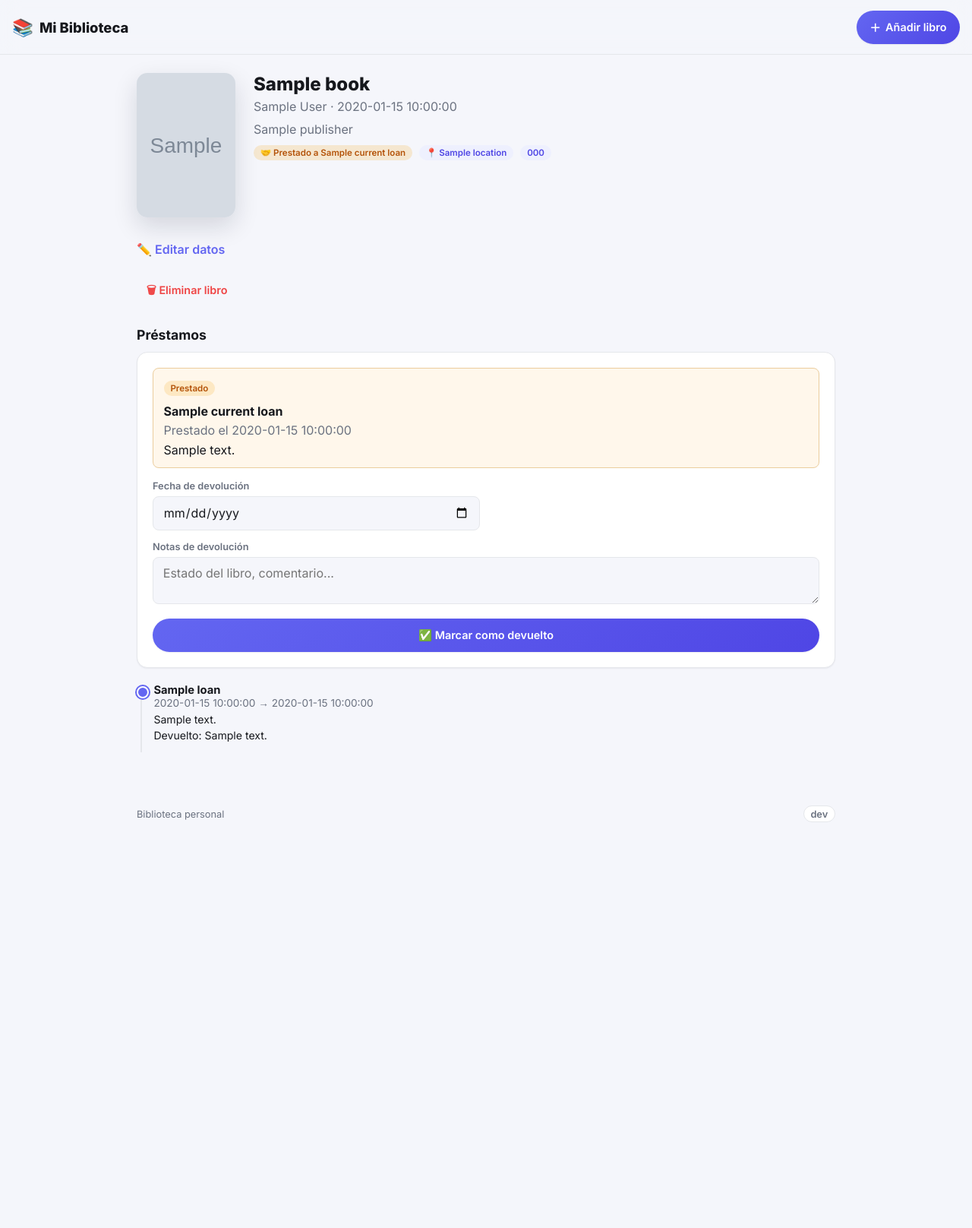
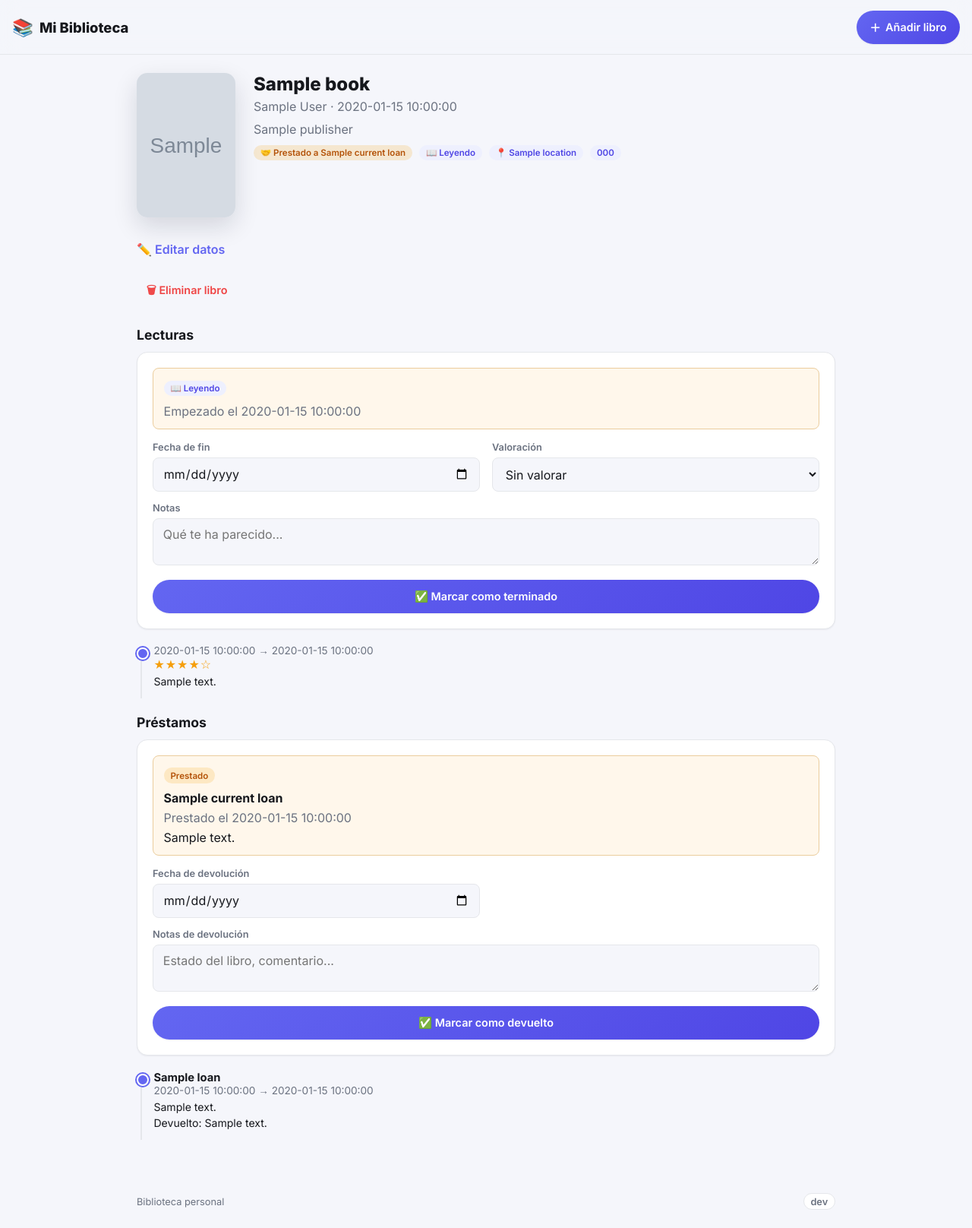
Before and after one commit to ajifernandez/biblioteca-personal, a Flask app: template templates/book_detail.html in a window 1280 px wide. Shown: the whole page at 76% size. Before the commit the page ends 1082 px from the top, so only its background shows below. Run offline with Flask 3, Linux system fonts and the light colour scheme; the template is opened without the code that fills it: most values are stand-ins (such as "Sample title", 1, 10 or a date in 2020); grey boxes marked "Sample" are stand-in pictures; parts of the project's set-up code (start-up, migrations or seed data) failed here and were passed over; some libraries are stand-ins or nearby versions.

Commit message:
Add reading tracking: start/finish a read, rate it, see history
New reading_entries table (mirrors loans): one row per read-through,
with started_at/finished_at, an optional 1-5 rating, and notes —
supports re-reads since a book can have multiple finished entries,
only one active (unfinished) at a time.

Book detail page gets a "Lecturas" section (start reading / finish
with rating+notes / timeline of past reads) reusing the existing
.timeline/.stars CSS that was already wired for loan history but had
an unused star-rating hook. A "📖 Leyendo" tag now shows on the book
detail hero and in both grid and table list views when a book has an
active reading entry.

```diff
--- a/app.py
+++ b/app.py
@@ -327,9 +327,11 @@ def index():
 
 
 SELECT_BOOKS_SQL = """
-    SELECT b.*, l.borrower_name AS current_borrower, l.loaned_at AS current_loaned_at
+    SELECT b.*, l.borrower_name AS current_borrower, l.loaned_at AS current_loaned_at,
+           r.started_at AS reading_started_at
     FROM books b
     LEFT JOIN loans l ON l.book_id = b.id AND l.returned_at IS NULL
+    LEFT JOIN reading_entries r ON r.book_id = b.id AND r.finished_at IS NULL
 """
 
 
@@ -586,6 +588,27 @@ def render_loans_partial(book_id):
     )
 
 
+def render_reading_partial(book_id):
+    db = get_db()
+    book = db.execute("SELECT * FROM books WHERE id = ?", (book_id,)).fetchone()
+    current_reading = db.execute(
+        "SELECT * FROM reading_entries "
+        "WHERE book_id = ? AND finished_at IS NULL "
+        "ORDER BY started_at DESC LIMIT 1",
+        (book_id,),
+    ).fetchone()
+    reading_entries = db.execute(
+        "SELECT * FROM reading_entries WHERE book_id = ? ORDER BY started_at DESC, id DESC",
+        (book_id,),
+    ).fetchall()
+    return render_template(
+        "partials/_reading.html",
+        book=book,
+        current_reading=current_reading,
+        reading_entries=reading_entries,
+    )
+
+
 @app.route("/books/<int:book_id>")
 def book_detail(book_id):
     db = get_db()
@@ -602,11 +625,23 @@ def book_detail(book_id):
         "SELECT * FROM loans WHERE book_id = ? ORDER BY loaned_at DESC, id DESC",
         (book_id,),
     ).fetchall()
+    current_reading = db.execute(
+        "SELECT * FROM reading_entries "
+        "WHERE book_id = ? AND finished_at IS NULL "
+        "ORDER BY started_at DESC LIMIT 1",
+        (book_id,),
+    ).fetchone()
+    reading_entries = db.execute(
+        "SELECT * FROM reading_entries WHERE book_id = ? ORDER BY started_at DESC, id DESC",
+        (book_id,),
+    ).fetchall()
     return render_template(
         "book_detail.html",
         book=book,
         current_loan=current_loan,
         loans=loans,
+        current_reading=current_reading,
+        reading_entries=reading_entries,
     )
 
 
@@ -712,6 +747,57 @@ def return_loan(book_id, loan_id):
     return render_loans_partial(book_id)
 
 
+@app.route("/books/<int:book_id>/reading", methods=["POST"])
+def create_reading(book_id):
+    db = get_db()
+    book = db.execute("SELECT id FROM books WHERE id = ?", (book_id,)).fetchone()
+    if not book:
+        return "Libro no encontrado", 404
+
+    current_reading = db.execute(
+        "SELECT id FROM reading_entries WHERE book_id = ? AND finished_at IS NULL LIMIT 1",
+        (book_id,),
+    ).fetchone()
+    if current_reading:
+        return "Ya estás leyendo este libro", 400
+
+    started_at = request.form.get("started_at", "").strip() or datetime.now().strftime(
+        "%Y-%m-%d"
+    )
+    db.execute(
+        "INSERT INTO reading_entries (book_id, started_at) VALUES (?, ?)",
+        (book_id, started_at),
+    )
+    db.commit()
+    return render_reading_partial(book_id)
+
+
+@app.route("/books/<int:book_id>/reading/<int:entry_id>/finish", methods=["POST"])
+def finish_reading(book_id, entry_id):
+    db = get_db()
+    entry = db.execute(
+        "SELECT * FROM reading_entries WHERE id = ? AND book_id = ?",
+        (entry_id, book_id),
+    ).fetchone()
+    if not entry:
+        return "Lectura no encontrada", 404
+
+    finished_at = request.form.get("finished_at", "").strip() or datetime.now().strftime(
+        "%Y-%m-%d"
+    )
+    rating = request.form.get("rating", type=int)
+    if rating is not None and not 1 <= rating <= 5:
+        rating = None
+    notes = request.form.get("notes", "").strip()
+    db.execute(
+        "UPDATE reading_entries SET finished_at = ?, rating = ?, notes = ? "
+        "WHERE id = ? AND book_id = ?",
+        (finished_at, rating, notes, entry_id, book_id),
+    )
+    db.commit()
+    return render_reading_partial(book_id)
+
+
 with app.app_context():
     init_db()
 
--- a/schema.sql
+++ b/schema.sql
@@ -22,8 +22,19 @@ CREATE TABLE IF NOT EXISTS loans (
     created_at TEXT NOT NULL DEFAULT (datetime('now'))
 );
 
+CREATE TABLE IF NOT EXISTS reading_entries (
+    id INTEGER PRIMARY KEY AUTOINCREMENT,
+    book_id INTEGER NOT NULL REFERENCES books(id) ON DELETE CASCADE,
+    started_at TEXT NOT NULL,
+    finished_at TEXT,
+    rating INTEGER,
+    notes TEXT,
+    created_at TEXT NOT NULL DEFAULT (datetime('now'))
+);
+
 CREATE INDEX IF NOT EXISTS idx_books_title ON books(title);
 CREATE INDEX IF NOT EXISTS idx_books_author ON books(author);
 CREATE INDEX IF NOT EXISTS idx_books_isbn ON books(isbn);
 CREATE INDEX IF NOT EXISTS idx_loans_book ON loans(book_id);
 CREATE INDEX IF NOT EXISTS idx_loans_borrower ON loans(borrower_name);
+CREATE INDEX IF NOT EXISTS idx_reading_book ON reading_entries(book_id);
--- a/templates/book_detail.html
+++ b/templates/book_detail.html
@@ -16,6 +16,7 @@
       {% else %}
         <span class="tag tag-success">Disponible</span>
       {% endif %}
+      {% if current_reading %}<span class="tag">📖 Leyendo</span>{% endif %}
       {% if book.location %}<span class="tag">📍 {{ book.location }}</span>{% endif %}
       {% if book.isbn %}<span class="tag">{{ book.isbn }}</span>{% endif %}
     </div>
@@ -138,6 +139,11 @@
   <button type="submit" class="btn btn-danger">🗑 Eliminar libro</button>
 </form>
 
+<h2 style="font-size:1.1rem; font-weight:700; margin-bottom:0.75rem;">Lecturas</h2>
+<div id="reading">
+  {% include "partials/_reading.html" %}
+</div>
+
 <h2 style="font-size:1.1rem; font-weight:700; margin-bottom:0.75rem;">Préstamos</h2>
 <div id="loans">
   {% include "partials/_loans.html" %}
--- a/templates/partials/_book_list.html
+++ b/templates/partials/_book_list.html
@@ -42,6 +42,7 @@
               {% else %}
                 <span class="tag tag-success">Disponible</span>
               {% endif %}
+              {% if book.reading_started_at %}<span class="tag">📖 Leyendo</span>{% endif %}
             </td>
             <td class="muted">{{ book.isbn or "—" }}</td>
           </tr>
@@ -70,6 +71,7 @@
             {% else %}
               <span class="tag tag-success">Disponible</span>
             {% endif %}
+            {% if book.reading_started_at %}<span class="tag">📖 Leyendo</span>{% endif %}
             {% if book.location %}<span class="tag">📍 {{ book.location }}</span>{% endif %}
             {% if book.isbn %}<span class="tag">{{ book.isbn }}</span>{% endif %}
           </div>
--- /dev/null
+++ b/templates/partials/_reading.html
@@ -0,0 +1,63 @@
+<div class="card">
+  {% if current_reading %}
+    <div class="loan-current">
+      <span class="tag">📖 Leyendo</span>
+      <p class="muted">Empezado el {{ current_reading.started_at }}</p>
+    </div>
+    <form hx-post="{{ url_for('finish_reading', book_id=book.id, entry_id=current_reading.id) }}" hx-target="#reading" hx-swap="innerHTML">
+      <div class="form-grid">
+        <div class="field">
+          <label>Fecha de fin</label>
+          <input type="date" name="finished_at">
+        </div>
+        <div class="field">
+          <label>Valoración</label>
+          <select name="rating">
+            <option value="">Sin valorar</option>
+            <option value="5">★★★★★</option>
+            <option value="4">★★★★☆</option>
+            <option value="3">★★★☆☆</option>
+            <option value="2">★★☆☆☆</option>
+            <option value="1">★☆☆☆☆</option>
+          </select>
+        </div>
+        <div class="field full">
+          <label>Notas</label>
+          <textarea name="notes" rows="2" placeholder="Qué te ha parecido..."></textarea>
+        </div>
+      </div>
+      <button type="submit" class="btn btn-primary btn-block">✅ Marcar como terminado</button>
+    </form>
+  {% else %}
+    <form hx-post="{{ url_for('create_reading', book_id=book.id) }}" hx-target="#reading" hx-swap="innerHTML">
+      <div class="form-grid">
+        <div class="field full">
+          <label>Fecha de inicio</label>
+          <input type="date" name="started_at">
+        </div>
+      </div>
+      <button type="submit" class="btn btn-primary btn-block">📖 Empezar a leer</button>
+    </form>
+  {% endif %}
+</div>
+
+{% if not reading_entries %}
+  <div class="empty-state">
+    <div class="icon">📖</div>
+    <p>Sin lecturas registradas todavía.</p>
+  </div>
+{% else %}
+  <div class="timeline">
+    {% for entry in reading_entries %}
+      <div class="timeline-entry {{ 'reading' if not entry.finished_at }}">
+        {% if entry.finished_at %}
+          <div class="dates">{{ entry.started_at }} → {{ entry.finished_at }}</div>
+          {% if entry.rating %}<div class="stars">{{ '★' * entry.rating }}{{ '☆' * (5 - entry.rating) }}</div>{% endif %}
+        {% else %}
+          <div class="dates">Leyendo desde {{ entry.started_at }}</div>
+        {% endif %}
+        {% if entry.notes %}<div class="notes">{{ entry.notes }}</div>{% endif %}
+      </div>
+    {% endfor %}
+  </div>
+{% endif %}
```
